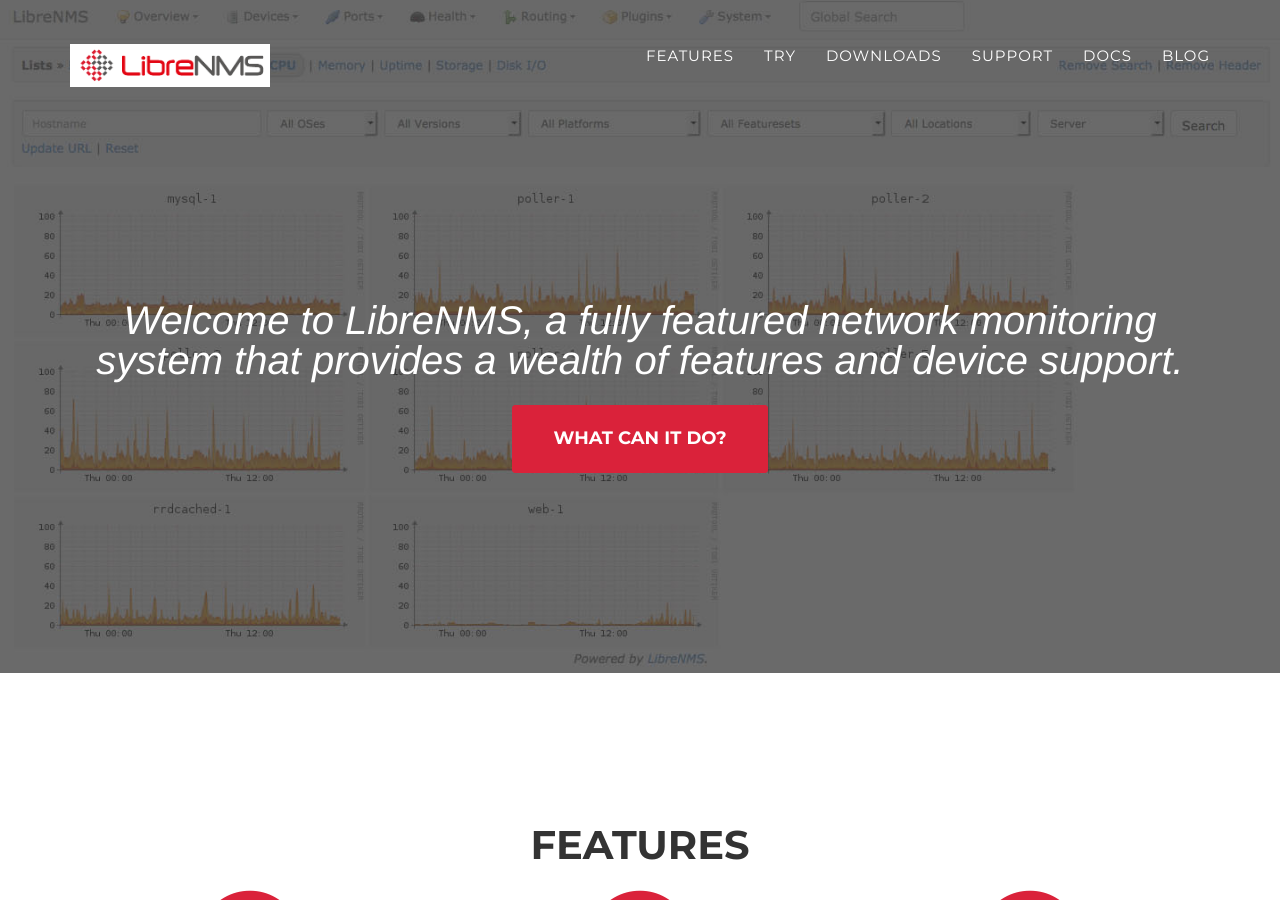
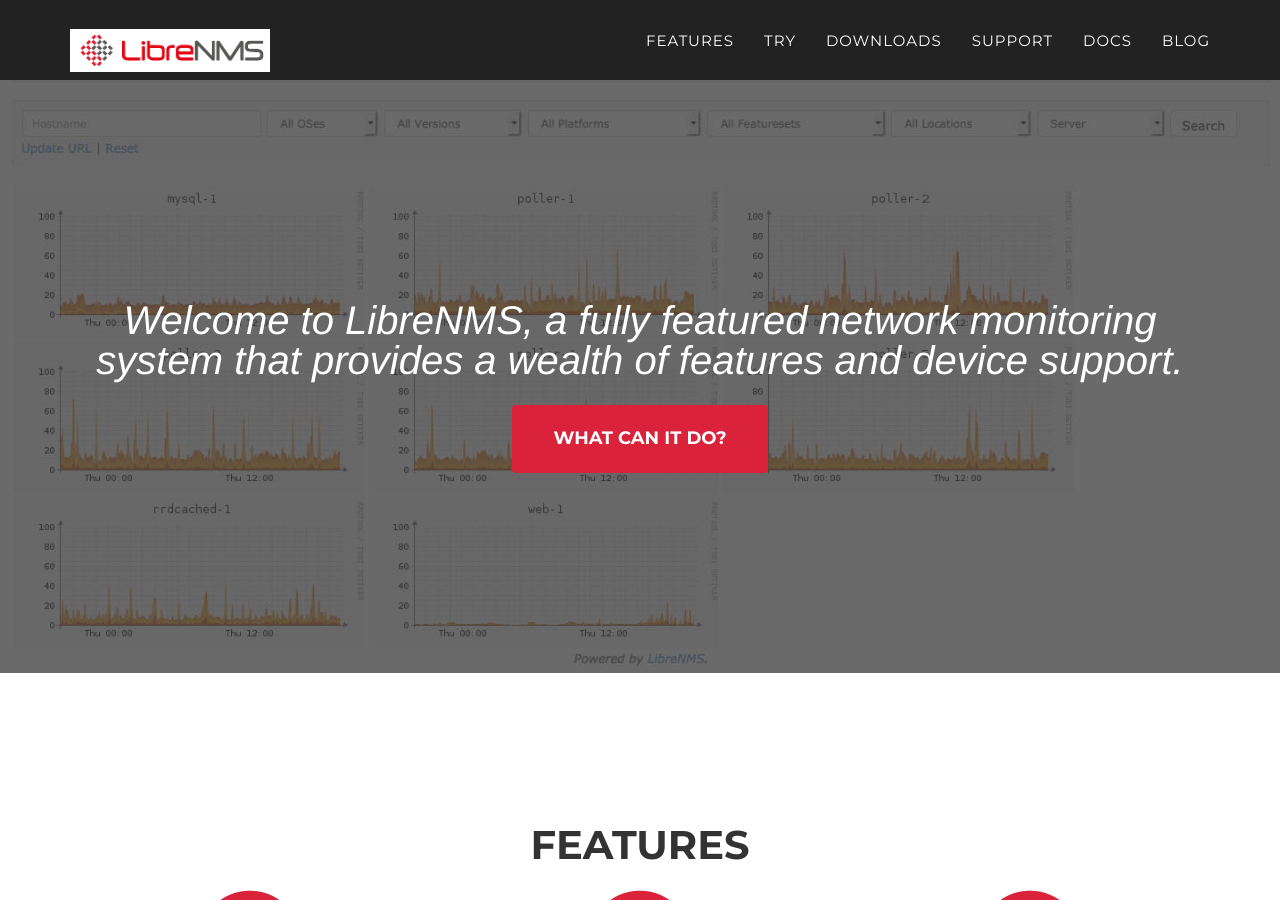
Before and after one commit to librenms/librenms.github.io, a Jekyll site: the page built from index.html, in a window 1280 px wide and 900 px high. Built offline with Jekyll 4.4.1, drawn with Linux system fonts in a browser that asks for light colours; some web fonts are replaced.

Commit message:
Testing navbar color

```diff
--- a/_includes/header.html
+++ b/_includes/header.html
@@ -1,5 +1,5 @@
 <!-- Navigation -->
-    <nav class="navbar navbar-default navbar-fixed-top">
+    <nav class="navbar navbar-default navbar-fixed-top navbar-inverse navbar-black">
         <div class="container">
             <!-- Brand and toggle get grouped for better mobile display -->
             <div class="navbar-header page-scroll">
```
